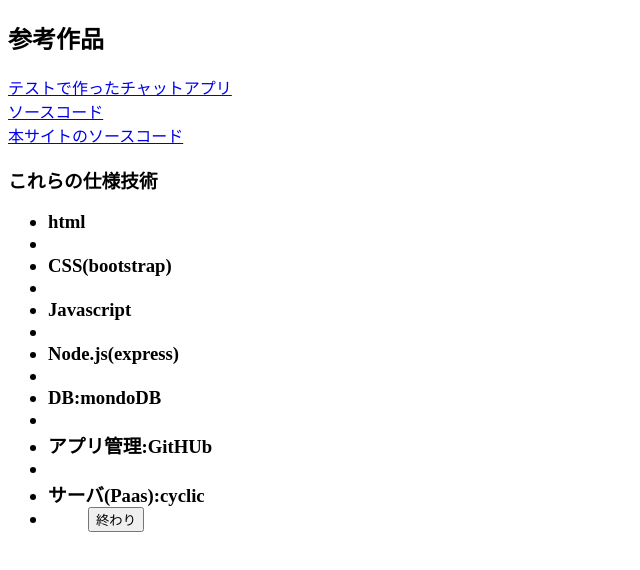
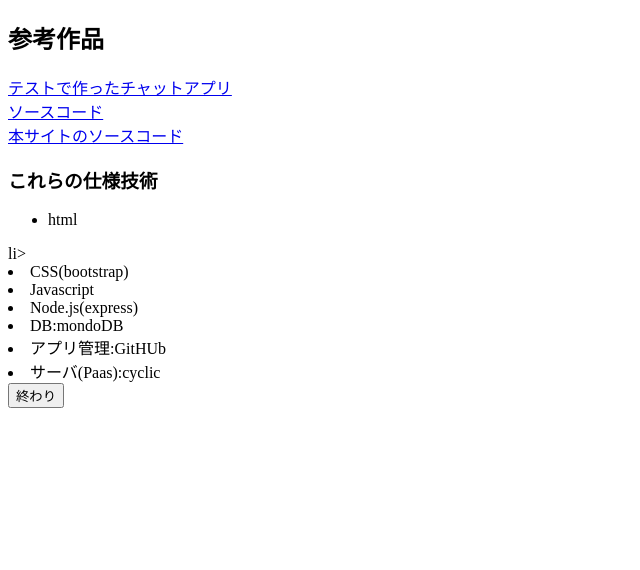
Before and after one commit to herixon/jikoshoukai, a website: page public/index5.html in a window 1280 px wide. Shown: the whole page, without its empty margins (0-640 px from the left). Drawn offline with Linux system fonts and the light colour scheme.

Commit message:
Update index5.html

```diff
--- a/public/index5.html
+++ b/public/index5.html
@@ -14,16 +14,16 @@
        <br> <a href= "https://github.com/herixon/todo-app-lite-nodejs.git" >ソースコード</a>
        <br><a href= "https://github.com/herixon/jikoshoukai.git" >本サイトのソースコード</a>
        <br>
-    <h3>これらの仕様技術<h3/>
-        <ul>
-            <li>html<li/>
-            <li>CSS(bootstrap)<li/>
-            <li>Javascript<li/>
-            <li>Node.js(express)<li/>
-            <li>DB:mondoDB<li/>
-             <li>アプリ管理:GitHUb<li/>
-            <li>サーバ(Paas):cyclic<li/>
-        <ul/>
+     <h3>これらの仕様技術</h3>
+     <ul>
+         <li>html</ul>li>
+         <li>CSS(bootstrap)</li>
+         <li>Javascript</li>
+         <li>Node.js(express)</bli>
+         <li>DB:mondoDB</li>
+          <li>アプリ管理:GitHUb</li>
+         <li>サーバ(Paas):cyclic</li>
+         </ul>
     <button id="initialBut" onclick="location.href='./index6.html'">終わり</button>
 </body>
 </html>
```
